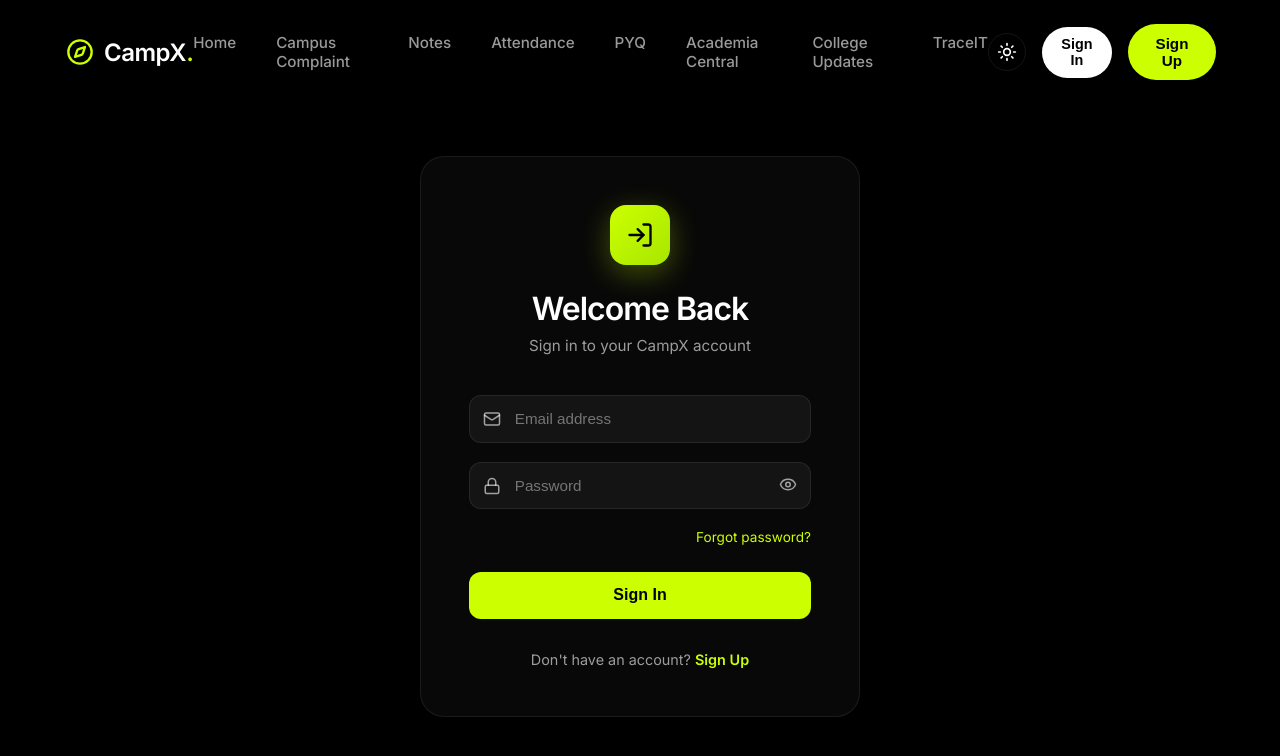
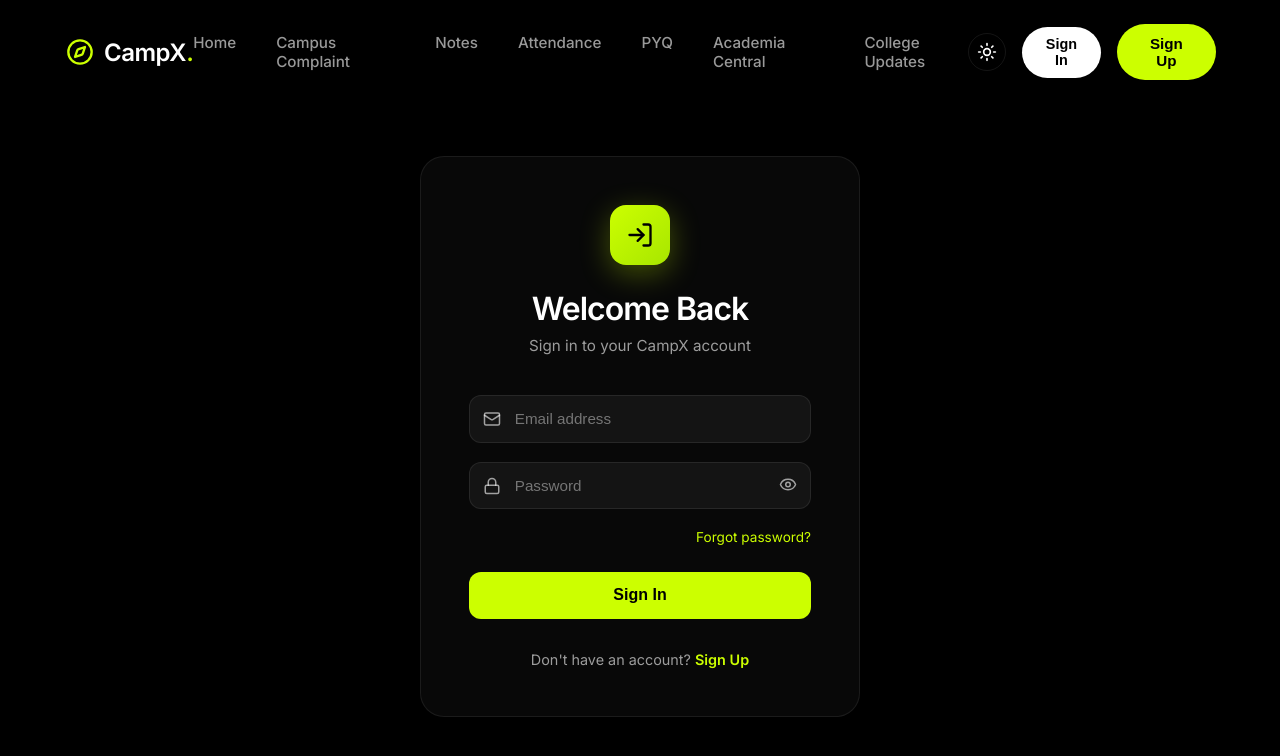
Before and after one commit to Nischaybahl/Camp-X, a React (Vite) app: page /login in a window 1280 px wide. Shown: the top 756 px of the page. Built offline with nearby package versions, Linux system fonts and the light colour scheme.

Commit message:
Remove TraceIT and Lost&Found, confirm admin permissions

```diff
--- a/src/App.tsx
+++ b/src/App.tsx
@@ -7,7 +7,6 @@
 import Home from './pages/Home';
 import Intro from './pages/Intro';
 import CampusComplaint from './pages/CampusComplaint';
-import LostAndFound from './pages/LostAndFound';
 import Notes from './pages/Notes';
 import Attendance from './pages/Attendance';
 import PYQ from './pages/PYQ';
@@ -71,7 +70,6 @@
         <Link to="/pyq" className="nav-link" style={{ color: path === '/pyq' ? 'var(--primary)' : 'var(--secondary)' }}>PYQ</Link>
         <Link to="/academia-central" className="nav-link" style={{ color: path === '/academia-central' ? 'var(--primary)' : 'var(--secondary)' }}>Academia Central</Link>
         <Link to="/college-updates" className="nav-link" style={{ color: path === '/college-updates' ? 'var(--primary)' : 'var(--secondary)' }}>College Updates</Link>
-        <Link to="/lost-and-found" className="nav-link" style={{ color: path === '/lost-and-found' ? 'var(--primary)' : 'var(--secondary)' }}>TraceIT</Link>
         {isAdmin && (
           <>
             <Link to="/admin/queries" className="nav-link" style={{ color: path === '/admin/queries' ? '#ff6b6b' : 'var(--secondary)', fontWeight: 'bold' }}>Support Queries</Link>
@@ -205,7 +203,6 @@
           <Route path="/" element={<Intro />} />
           <Route path="/home" element={<ProtectedRoute><Home /></ProtectedRoute>} />
           <Route path="/campus-complaint" element={<ProtectedRoute><CampusComplaint /></ProtectedRoute>} />
-          <Route path="/lost-and-found" element={<ProtectedRoute><LostAndFound /></ProtectedRoute>} />
           <Route path="/notes" element={<ProtectedRoute><Notes /></ProtectedRoute>} />
           <Route path="/attendance" element={<ProtectedRoute><Attendance /></ProtectedRoute>} />
           <Route path="/pyq" element={<ProtectedRoute><PYQ /></ProtectedRoute>} />
--- a/src/pages/Home.tsx
+++ b/src/pages/Home.tsx
@@ -4,7 +4,6 @@
 
 // Import card images
 import campusComplaintImg from '../assets/cards/campus_complaint.png';
-import lostFoundImg from '../assets/cards/lost_found.png';
 import digitalNotesImg from '../assets/cards/digital_notes.png';
 import attendanceImg from '../assets/cards/attendance.png';
 import pyqImg from '../assets/cards/pyq.png';
@@ -297,7 +296,6 @@
 
     const features = [
         { image: campusComplaintImg, title: "Campus Complaint", desc: "File and track issues directly with the college administration.", link: "/campus-complaint" },
-        { image: lostFoundImg, title: "Lost & Found", desc: "A community board to report lost items or return found ones.", link: "/lost-and-found" },
         { image: digitalNotesImg, title: "Digital Notes", desc: "Access class materials, lecture slides, and study guides instantly.", link: "/notes" },
         { image: attendanceImg, title: "Attendance Tracking", desc: "Monitor your presence visually and stay above the required threshold.", link: "/attendance" },
         { image: pyqImg, title: "PYQ Archives", desc: "Filter and download past exam papers to boost your preparation.", link: "/pyq" },
```
